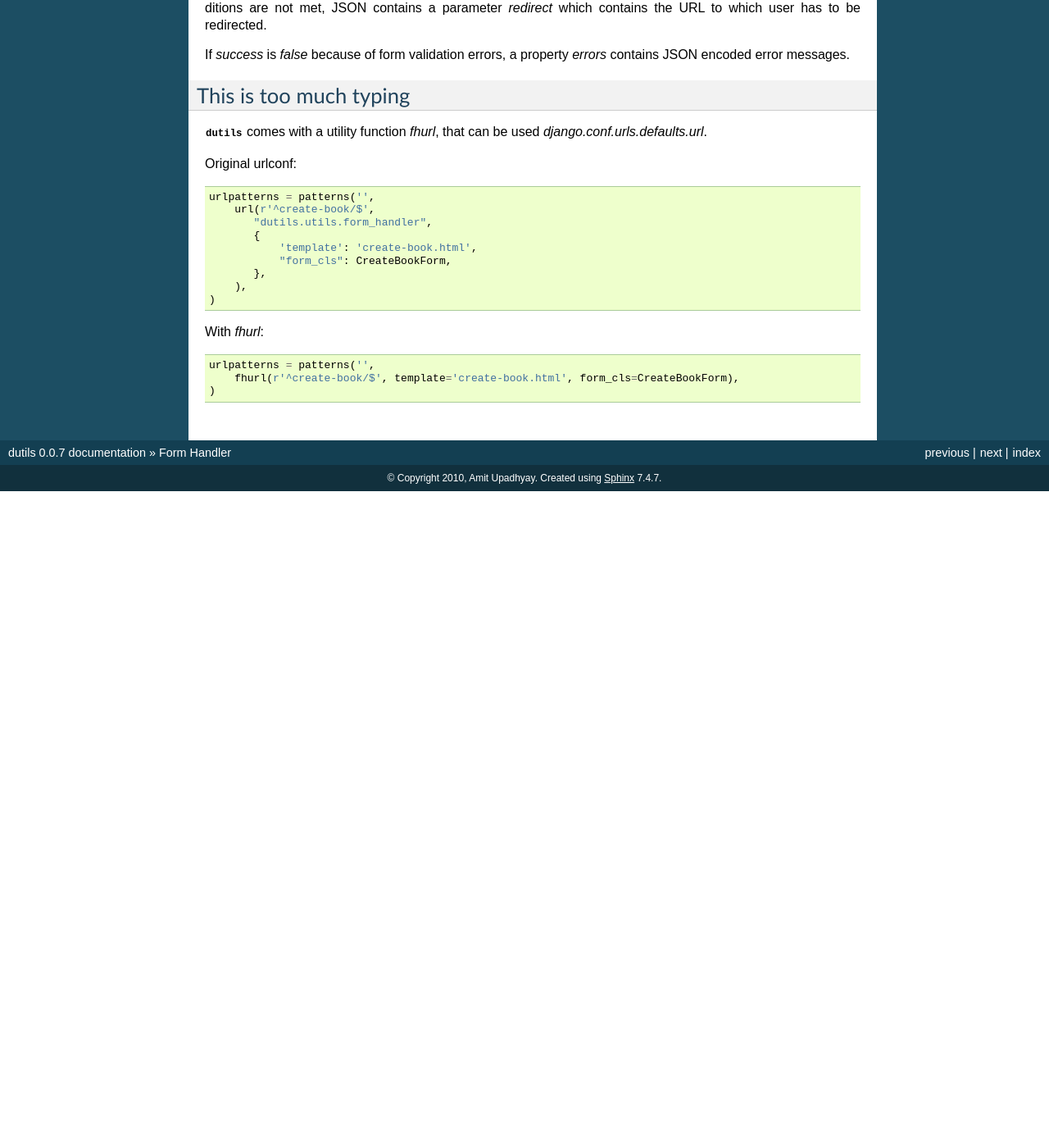
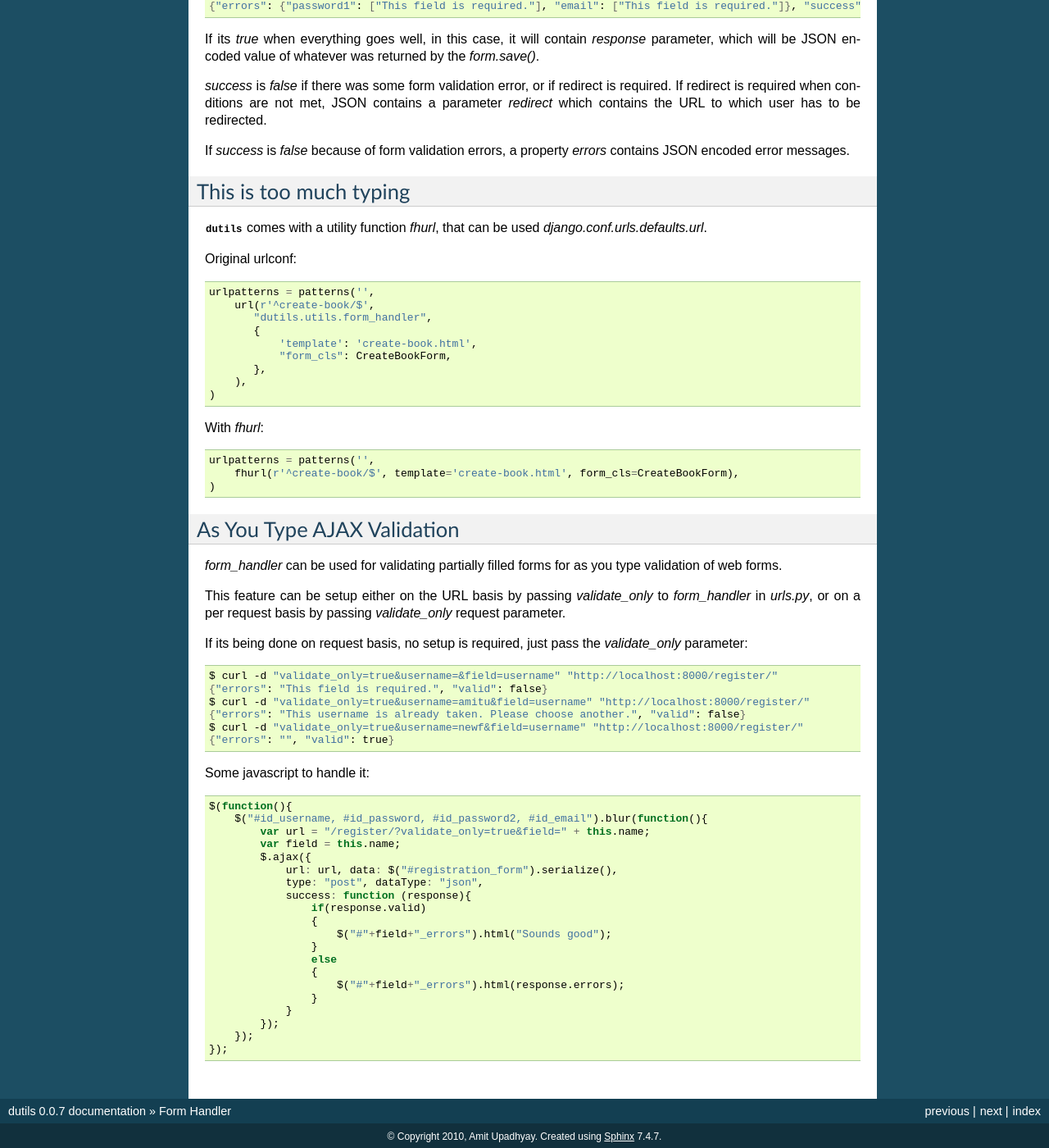
Before and after one commit to amitu/dutils, a Sphinx documentation site: the page built from docs/form_handler.rst, in a window 1280 px wide and 1400 px high, scrolled down 3264 px. Shown: the whole window at 82% size. Built offline with Sphinx 7.4.7, drawn with Linux system fonts in a browser that asks for light colours; before the commit the page ends 3863 px from its top, so only the background shows below that; some of the changed text lies outside the part shown.

Commit message:
added as you type validation docs

```diff
--- a/docs/form_handler.rst
+++ b/docs/form_handler.rst
@@ -3,9 +3,10 @@ Form Handler
 
 .. include:: global.rst
 
-`dutils.utils.form_handler` is a generic view that can be used for handling forms.
+`dutils.utils.form_handler` is a generic view that can be used for handling
+forms.
 
-.. function:: dutils.utils.form_handler(request, form_cls, require_login=False, block_get=False, next=None, template=None, login_url=None, pass_request=True, ajax=False)
+.. function:: dutils.utils.form_handler(request, form_cls, require_login=False, block_get=False, next=None, template=None, login_url=None, pass_request=True, ajax=False, validate_only=False)
 
     Some ajax heavy apps require a lot of views that are merely a wrapper
     around the form. This generic view can be used for them.
@@ -13,13 +14,17 @@ Form Handler
     :param request: request object, instance of HttpRequest_
     :param form_cls: form class to use
     :type form_cls: string or instance of Form_ subclass.
-    :param require_login: boolean or callable, if this is true, use must login before they can interact with the form
+    :param require_login: boolean or callable, if this is true, use must login
+        before they can interact with the form
     :param block_get: if true, GET requests are not allowed.
     :param next: if passed, user will be redirected to this url after success
     :param template: if passed, this template will be used to render form
     :param login_url: user will be redirected to this user if login is required
-    :param pass_request: form instance would be created with request as first parameter if this is true
+    :param pass_request: form instance would be created with request as first
+        parameter if this is true
     :param ajax: if this is true, form_handler will only return JSON data
+    :param validate_only: if this is true, form_handler will only validate
+        fields and wont call form.save()
     :rtype: instance of HttpResponse_ subclass
 
 `form_handler` can be used in various scenarios.
@@ -40,10 +45,12 @@ A typical form handler in django is the following view::
         else:
             form = MyForm()
         return render_to_response(
-            "my_form.html", { "form": form }, context_instance=RequestContext(request)
+            "my_form.html", { "form": form },
+            context_instance=RequestContext(request)
         )
 
-This can be handled by `form_handler` by putting the following entries in urls.py::
+This can be handled by `form_handler` by putting the following entries in
+urls.py::
 
     from django.conf.urls.defaults import *
 
@@ -182,10 +189,16 @@ Doing Ajax
 Lets say we want to export all this as ajax. You actually don't have to do
 anything, just pass "json=true" as a REQUEST parameter. You don't even have to
 do that if request is coming from a browser with proper headers, as required by
-`is_ajax <http://docs.djangoproject.com/en/dev/ref/request-response/#django.http.HttpRequest.is_ajax>`_.
+`is_ajax
+<http://docs.djangoproject.com/en/dev/ref/request-response/#django.http.HttpRequest.is_ajax>`_.
 
 The form will return JSON objects, with parameter `success` which is `true` or
 `false`.
+
+.. code-block:: sh
+
+    $ curl -d "username=newf&field=username&json=true" "http://localhost:8000/register/"
+    {"errors": {"password1": ["This field is required."], "email": ["This field is required."]}, "success": false}
 
 If its `true` when everything goes well, in this case, it will contain
 `response` parameter, which will be JSON encoded value of whatever was returned
@@ -221,3 +234,50 @@ With `fhurl`::
     urlpatterns = patterns('',
         fhurl(r'^create-book/$', template='create-book.html', form_cls=CreateBookForm),
     )
+
+As You Type AJAX Validation
+---------------------------
+
+`form_handler` can be used for validating partially filled forms for as you
+type validation of web forms.
+
+This feature can be setup either on the URL basis by passing `validate_only` to
+`form_handler` in `urls.py`, or on a per request basis by passing
+`validate_only` request parameter.
+
+If its being done on request basis, no setup is required, just pass the
+`validate_only` parameter:
+
+.. code-block:: sh
+
+    $ curl -d "validate_only=true&username=&field=username" "http://localhost:8000/register/"
+    {"errors": "This field is required.", "valid": false}
+    $ curl -d "validate_only=true&username=amitu&field=username" "http://localhost:8000/register/"
+    {"errors": "This username is already taken. Please choose another.", "valid": false}
+    $ curl -d "validate_only=true&username=newf&field=username" "http://localhost:8000/register/"
+    {"errors": "", "valid": true}
+
+Some javascript to handle it:
+
+.. code-block:: javascript
+
+    $(function(){
+        $("#id_username, #id_password, #id_password2, #id_email").blur(function(){
+            var url = "/register/?validate_only=true&field=" + this.name;
+            var field = this.name;
+            $.ajax({
+                url: url, data: $("#registration_form").serialize(),
+                type: "post", dataType: "json",
+                success: function (response){
+                    if(response.valid)
+                    {
+                        $("#"+field+"_errors").html("Sounds good");
+                    }
+                    else
+                    {
+                        $("#"+field+"_errors").html(response.errors);
+                    }
+                }
+            });
+        });
+    });
```
Also changed, not shown: 1 other file.
